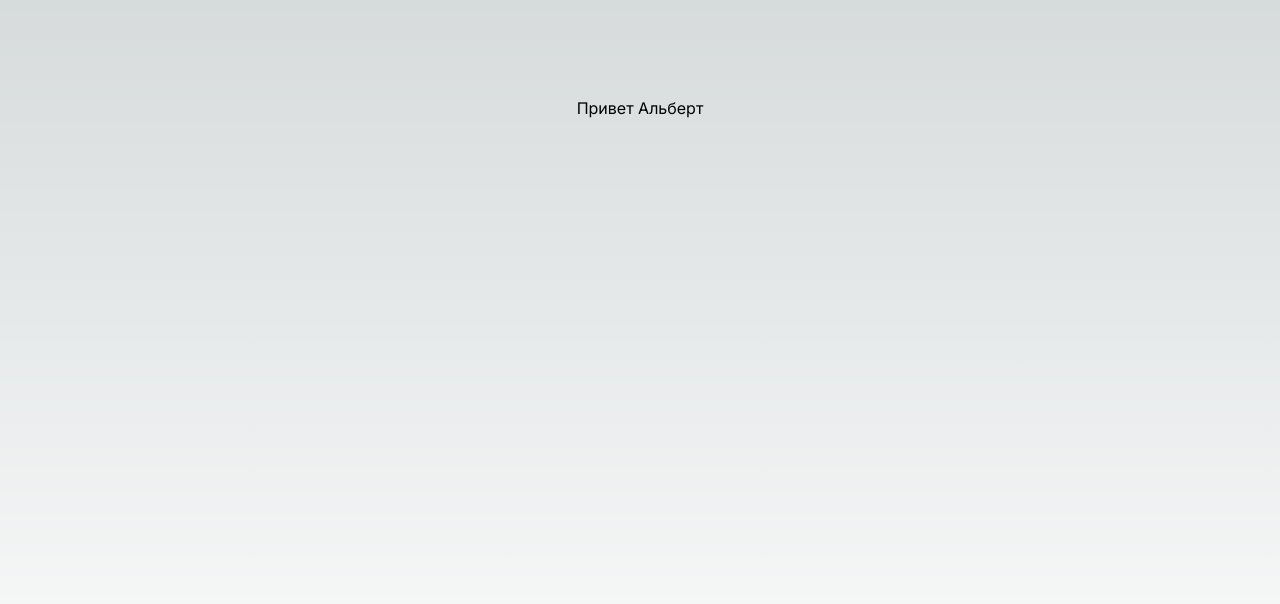
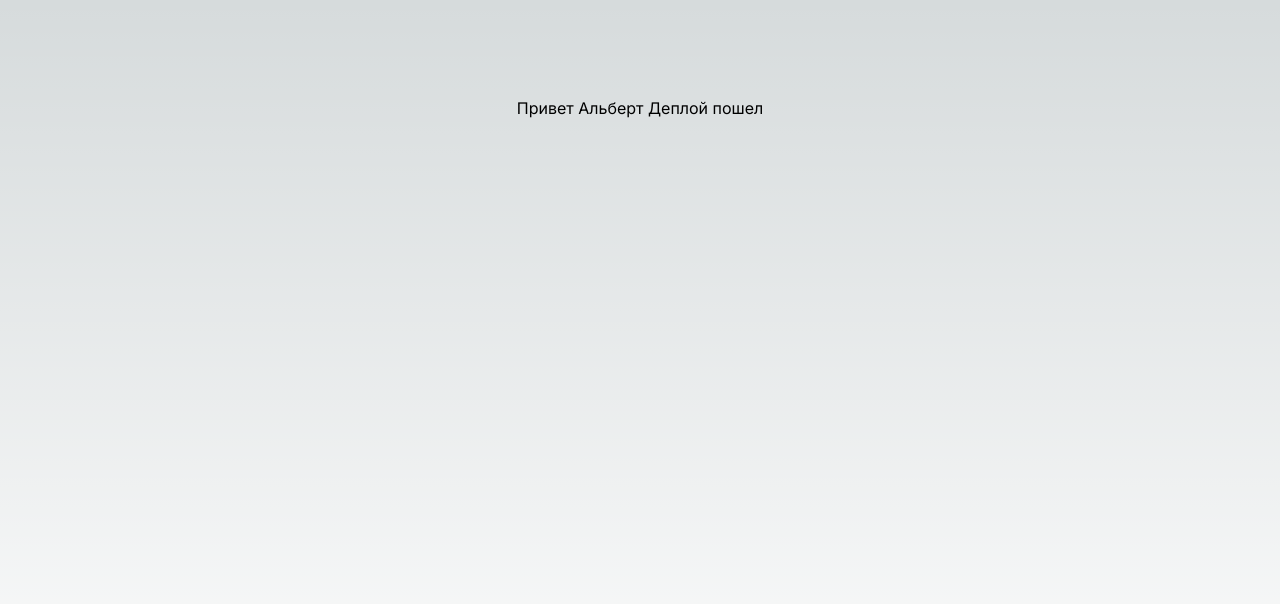
Before and after one commit to omgpiu/static, a Next.js app: page / in a window 1280 px wide. Shown: the top 604 px of the page. Built offline with nearby package versions, Linux system fonts and the light colour scheme.

Commit message:
init deploy

```diff
--- a/pages/index.tsx
+++ b/pages/index.tsx
@@ -1,4 +1,3 @@
-import Image from 'next/image'
 import { Inter } from 'next/font/google'
 
 const inter = Inter({ subsets: ['latin'] })
@@ -9,6 +8,7 @@ export default function Home() {
       className={`flex min-h-screen flex-col items-center justify-between p-24 ${inter.className}`}
     >
     Привет Альберт
+      Деплой пошел
     </main>
   )
 }
```
